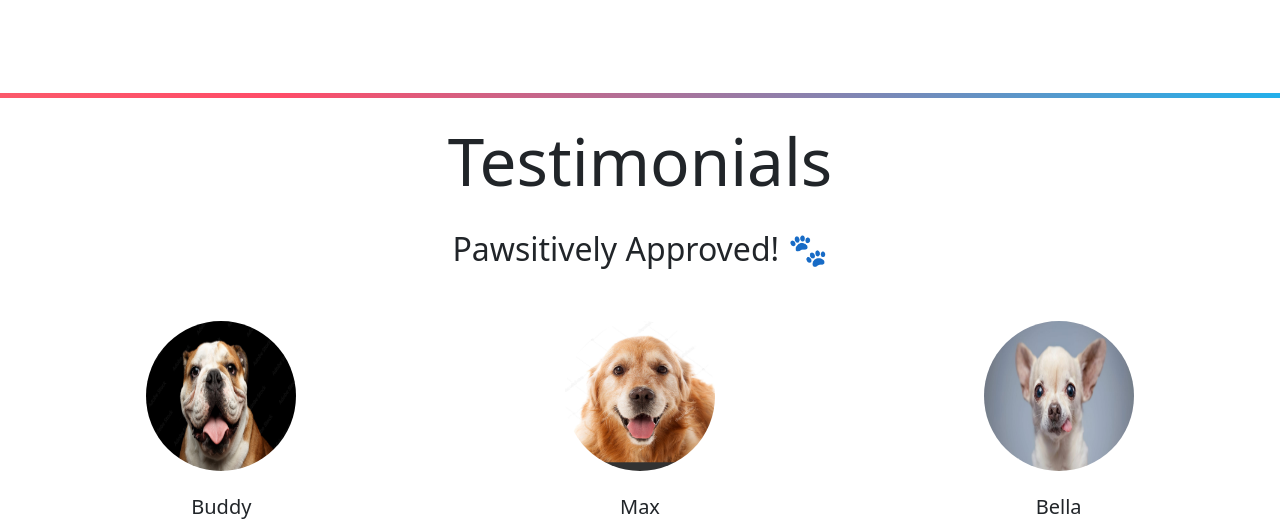
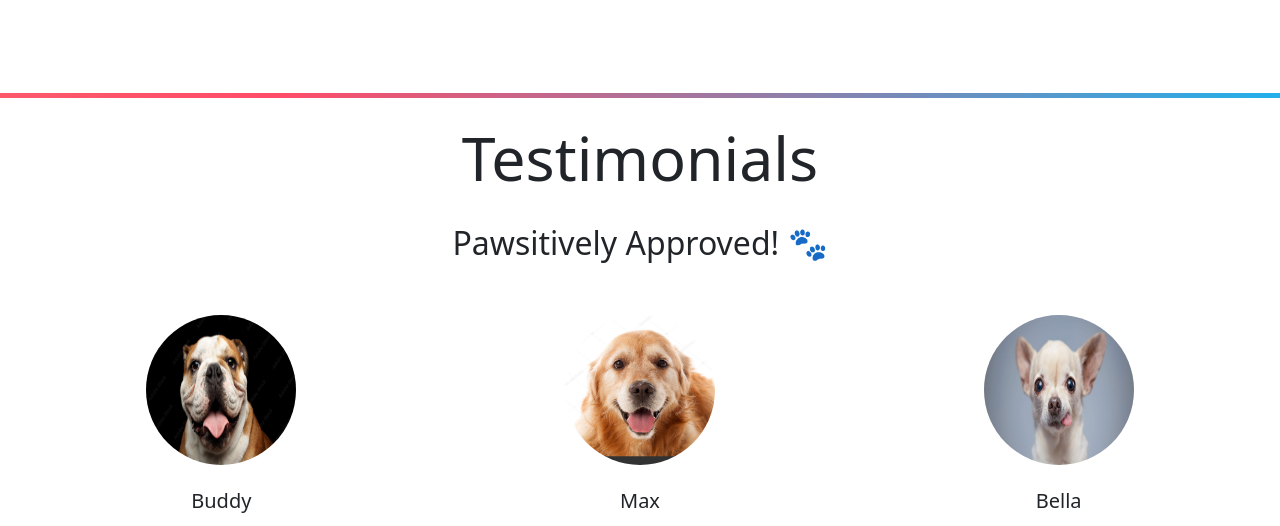
Before and after one commit to AhmedXVITX/Tindog, a plain HTML site: page index.html in a window 1280 px wide. Shown: the part 849-1375 px from the top of the page. Drawn offline with nearby package versions, Linux system fonts and the light colour scheme; a web font is replaced by a local one.

Commit message:
Update style.css

```diff
--- a/css/style.css
+++ b/css/style.css
@@ -92,7 +92,7 @@ background-color: rgb(233, 236, 239) !important;
  text-align: center;
 }
 .testimonial>h3{
-  font-size: 4.1rem;
+  font-size: 3.8rem;
 }
 .testimonial>p{
   font-size: 2rem;
```
